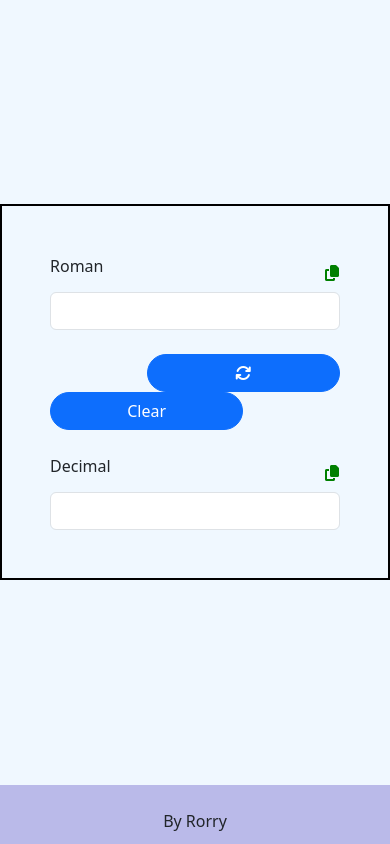
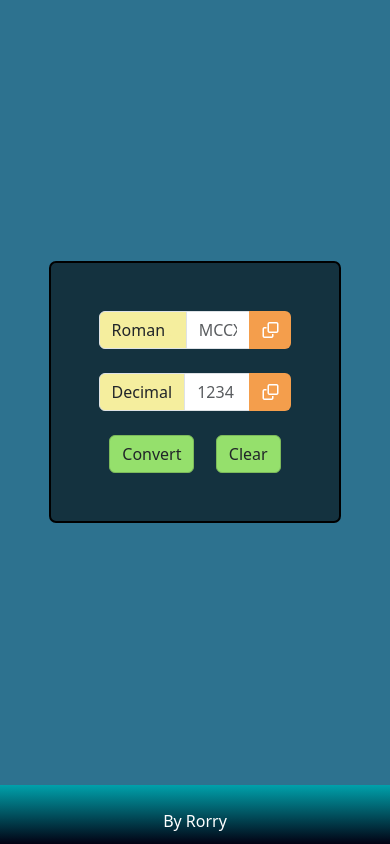
Before and after one commit to rperroni/roman-decimal-converter, a plain HTML site: page index.html in a window 390 px wide. Both pictures are taken after a click on the button 243 px from the left and 373 px from the top of the page. Drawn offline with nearby package versions, Linux system fonts and the light colour scheme.

Commit message:
functionality mostly ready. still styling

```diff
--- a/css/styles.css
+++ b/css/styles.css
@@ -1,33 +1,109 @@
+:root {
+    --main-bg-color: #2D728F;
+    --main-text-color: black;
+
+    --box-border-color: black;
+    --box-bg-color: rgba(0, 0, 0, 0.555);
+
+    --label-bg-color: #F5EE9E;
+    --label-text-color: black;
+
+    --footer-bg-color: #020112;
+
+    --btn-bg-color: #95E06C;
+    --btn-border-color: #7cb95b;
+    --btn-text-color: black;
+    --btn-hover-shadow: rgba(0, 0, 0, 0.5);
+
+    --btn-copy-bg-color: #F49E4C;
+    --btn-copy-text-color: white;
+    --btn-copy-hover-color: #F5EE9E;
+
+    --btn-copy-check-shadow: gray;
+}
+
 body {
     height: 100vh;
     width: auto;
-    background-color: rgb(168, 168, 168);
     align-items: center;
+    background-color: var(--main-bg-color);
 }
 
 main {
     height: 93vh;
-    background-color: aliceblue;
+}
+
+a {
+    text-decoration: none;
+    color: inherit;
+}
+
+a:hover {
+    text-decoration: underline;
 }
 
 .btn-copy {
-    color: green !important;
+    color: var(--btn-copy-text-color);
+    background-color: var(--btn-copy-bg-color);
+    transition: all 200ms ease-out;
+}
+
+.btn-copy:hover {
+    background-color: var(--btn-copy-hover-color);
+}
+
+.converter-btns {
+    background-color: var(--btn-bg-color);
+    border-color: var(--btn-border-color);
+    transition: all 200ms ease-out;
+}
+
+.converter-btns:hover{
+    box-shadow: 0 0 6px var(--btn-hover-shadow);
+    background-color: var(--btn-bg-color);
+}
+
+.converter-btns:active {
+    background-color: var(--btn-bg-color);
+    border-color: var(--btn-border-color);
 }
 
 .conversion-box {
-    border: 2px solid black;
-    max-width: 50%;
+    border: 2px solid var(--box-border-color);
+    border-radius: 7px;
+    max-width: 30%;
+    background-color: var(--box-bg-color);
+}
+
+@media only screen and (max-width: 1400px) {
+    .conversion-box{
+        max-width: 50%;
+    }
 }
 
 @media only screen and (max-width: 768px) {
     .conversion-box{
-        max-width: 100%;
+        max-width: 80%;
     }
 }
 
+.icon-shadow {
+    text-shadow: 0 0 3px var(--btn-copy-check-shadow);
+}
+
 .footer {
-    background-color: rgb(186, 186, 233);
+    background-color: var(--footer-bg-color);
+    background-image: linear-gradient(#00a1ab, var(--footer-bg-color));
+    color: white;
     text-align: center;
     /*margin: auto 0 0 0;*/
     height: 7vh;
 }
+
+.input-group-text {
+    background-color: var(--label-bg-color);
+}
+
+#point-hide{
+    color: var(--label-bg-color);
+}
--- a/index.html
+++ b/index.html
@@ -15,43 +15,39 @@
     </head>
 
     <body class="container-fluid">
-        <main class="row align-items-center">
+        <main class="d-flex align-items-center">
             <div class="container-sm conversion-box p-5">
 
-                <div class="input-fields">
-                    <div class="row">
-                        <div class="col-6 text-start">
-                            <label for="roman-input">Roman</label>
-                        </div>
-                        <button id="btn-copy-roman" class="btn-copy btn text-end col-6" onclick="copyToClipboard('roman-input')"><i class="fas fa-copy"></i></button>
-                    </div>
-                    <input type="text" id="roman-input" name="roman-input" class="form-control">
+                <div class="input-fields input-group">
+                    <span class="input-group-text">Roman<span id="point-hide">..</span></span>
+
+                    <input type="text" id="roman-input" name="roman-input" class="form-control" placeholder="MCCXXXIV">
+
+                    <button id="btn-copy-roman" class="btn-copy btn" onclick="copyToClipboard('roman-input')"><i class="fa-regular fa-clone"></i></button>
                 </div>
 
-                <div class="row my-4">
+                <div class="input-fields my-4 input-group">
+                    <span class="input-group-text">Decimal</span>
 
-                    <div class="col-sm-5 text-end">
-                        <button id="btn-convert" class=" btn btn-primary rounded-pill col-8" onclick="convertOnButtonClick()">
-                            <i class="fa-solid fa-arrows-rotate"></i>
+                    <input type="text" id="decimal-input" name="decimal-input" class="form-control" placeholder="1234">
+
+                    <button id="btn-copy-decimal" class="btn-copy btn" onclick="copyToClipboard('decimal-input')"><i class="fa-regular fa-clone"></i></button>
+                </div>
+
+                <div class="d-flex justify-content-around mt-4">
+
+                    <div class="">
+                        <button id="btn-convert" class="btn converter-btns" onclick="convertOnButtonClick()">
+                            Convert
                         </button>
                     </div>
 
-                    <div class="col-sm-2"></div>
-
-                    <div class="col-sm-5 text-start">
-                        <button id="btn-clear" class="btn btn-primary rounded-pill col-8">Clear</button>
+                    <div class="">
+                        <button id="btn-clear" class="btn converter-btns" type="reset">
+                            Clear
+                        </button>
                     </div>
 
-                </div>
-
-                <div class="input-fields">
-                    <div class="row">
-                        <div class="col-6 text-start">
-                            <label for="decimal-input">Decimal</label>
-                        </div>
-                        <button id="btn-copy-decimal" class="btn-copy btn text-end col-6" onclick="copyToClipboard('decimal-input')"><i class="fas fa-copy"></i></button>
-                    </div>
-                    <input type="text" id="decimal-input" name="decimal-input" class="form-control">
                 </div>
 
             </div>
@@ -60,7 +56,7 @@
         <script type="text/javascript" src="js/logic.js"></script>
 
         <footer id="footer" class="footer row align-items-center">
-            <div id="signature" class="text-center my-4">By Rorry</div>
+            <div id="signature" class="text-center my-4">By <a href="https://github.com/rperroni" target="_blank" class="link-underline link-underline-opacity-0 link-underline-opacity-75-hover">Rorry</a></div>
         </footer>
     </body>
 
--- a/js/logic.js
+++ b/js/logic.js
@@ -32,9 +32,7 @@ function decimalToRoman(num) {
     alert("Roman numerals are only defined for positive integers up to 3,999!");
     clearAllInputs();
   }
-  //alert(numInRoman);+
 
-  //console.log(numInRoman);
   return numInRoman;
 }
 
@@ -63,8 +61,7 @@ function romanToDecimal(str){
       alert("Not a valid roman numeral!");
       clearAllInputs(); //remove
     }
-    //alert(decimal);
-    //console.log(decimal);
+
     return decimal;
 }
 
@@ -79,22 +76,6 @@ function isValidRomanNumeral(str){
 function isInteger(num){
   return num % 1 === 0;
 }
-
-// ... VALIDATIONS ...
-
-
-// --- DISPLAY RESULTS ---
-/*function displayRomanToDecimal(){
-  let romanNumeral = document.getElementById("input-roman").value;
-  document.getElementById('result-decimal').innerHTML = romanToDecimal(romanNumeral );
-}
-
-function displayDecimalToRoman(){
-  let decimalNumber = document.getElementById("input-decimal").value;
-  document.getElementById('result-roman').innerHTML = decimalToRoman(decimalNumber);
-}*/
-
-// ... DISPLAY RESULTS ...
 
 // Display results on same line as inputs
 let numberFields = [document.getElementById("roman-input"), document.getElementById("decimal-input")]
@@ -116,49 +97,38 @@ function convertOnButtonClick(){
   }
 }
 
-/*
-function displayResult(input, resultTextId){
-  document.getElementById(resultTextId).innerHTML = romanToDecimal(input);
-}*/
 
-
-/*let romanNumeral = document.getElementById("input-roman").value;
-let decimalNumber = document.getElementById("input-decimal").value;*/
-
-/*console.log(romanToDecimal(romanNumeral));
-console.log(decimalToRoman(decimalNumber));*/
-
-/*document.getElementById('btn-roman-to-decimal').onclick = (document.getElementById('result-decimal').innerHTML = romanToDecimal(romanNumeral)); */
-
-/*document.getElementById('btn-roman-to-decimal').addEventListener("click" ,displayRomanToDecimal);
-
-document.getElementById('btn-decimal-to-roman').addEventListener("click" ,displayDecimalToRoman);*/
-
-// COPY TO CLIPBOARD FUNTION
+// COPY TO CLIPBOARD FUNCTION
 function copyToClipboard(textId) {
   let textToCopy = document.getElementById(textId);
 
-  textToCopy.select();
   textToCopy.setSelectionRange(0, 99999);
 
   navigator.clipboard.writeText(textToCopy.value);
-
-  autohideAlert("Copied to clipboard!", 1000);
 }
 
-function autohideAlert(msg, duration){
+// CHANGE COPY ICON ON CLICK
+document.querySelectorAll('.btn-copy').forEach( btnCopy => {
+  btnCopy.addEventListener('click', function(clicked) {
+    return function(){
+      if(!clicked) {
+        let copyIcon = this.innerHTML;
+        /*Create checkmark icon*/
+        let checkIcon = document.createElement('i');
+        checkIcon.className = "fa-solid fa-check icon-shadow";
 
-  document.querySelector(".btn-copy").style.color = "red";
-  let alert = document.createElement("div");
-  /*alert.setAttribute("style", "position:absolute;top:50%;left:50%;background-color:white;");*/
-  alert.innerHTML = msg;
-  setTimeout(function(){alert.parentNode.removeChild(alert);
+        this.innerHTML = "";
+        this.appendChild(checkIcon);
 
-  document.querySelector(".btn-copy").style.color = "red";
-  },duration);
-  document.body.appendChild(alert);
-
-}
+        clicked = true;
+        setTimeout(function() {
+          this.innerHTML = copyIcon;
+          clicked = false;
+          }.bind(this), 800);
+        }
+    };
+  }(false), this);
+});
 
 document.getElementById('btn-clear').addEventListener('click', function (event) {
   clearAllInputs();
```
